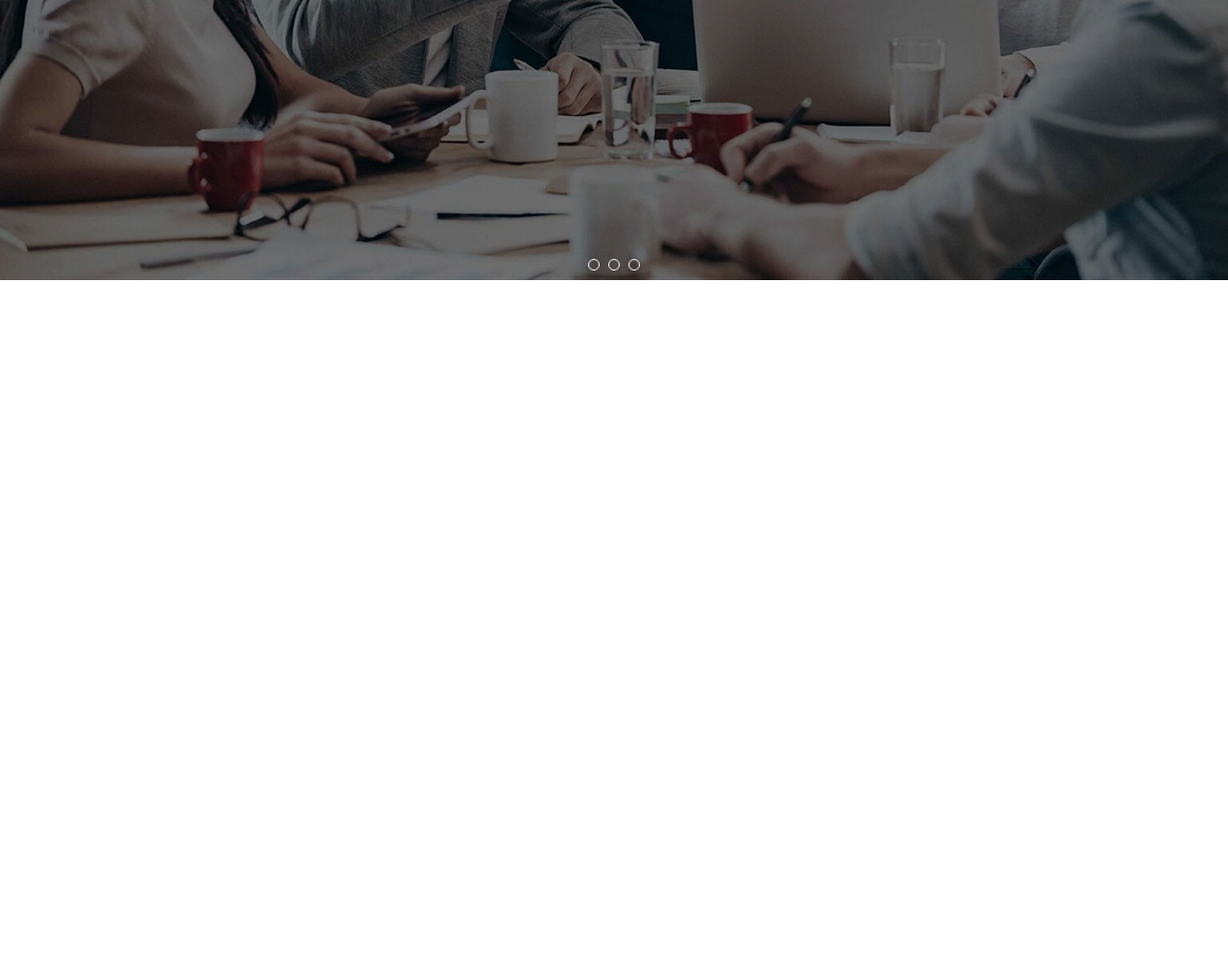
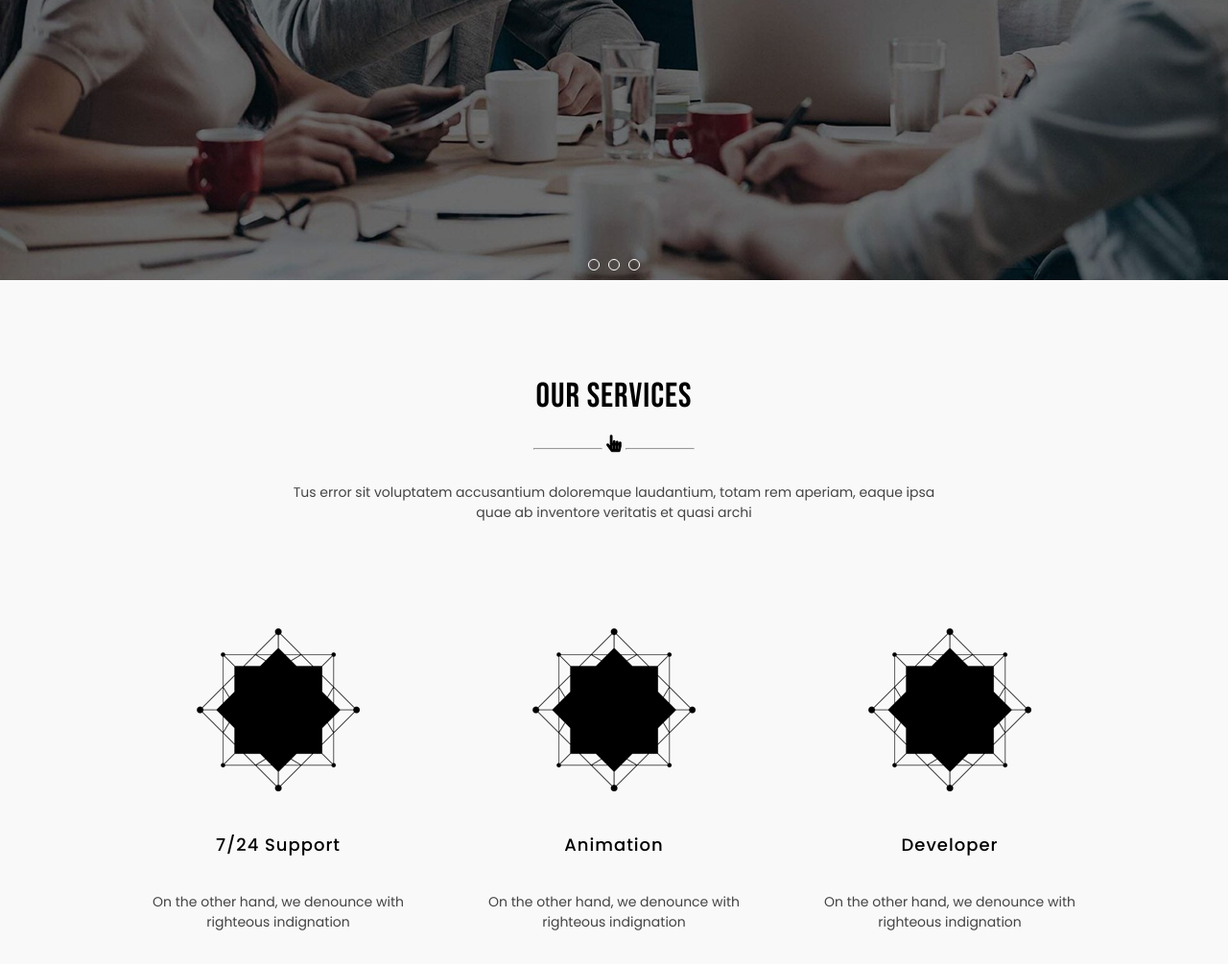
Before and after one commit to yusufisbilir/Kolp-Creative, a plain HTML site: page index.html in a window 1280 px wide. Shown: the part 508-1513 px from the top of the page at 96% size. Before the commit the page ends 800 px from the top, so only its background shows below. Drawn offline with Linux system fonts and the light colour scheme.

Commit message:
our services part done

```diff
--- a/css/main.css
+++ b/css/main.css
@@ -87,3 +87,81 @@ header{
 .slider-controls span:not(:last-child){
     margin-right: 5px;
 }
+
+
+
+/* Our Services */
+#our-services{
+    display: flex;
+    flex-direction: column;
+    justify-content: center;
+    align-items: center;
+    background-color: #f9f9f9;
+}
+.services-top{
+    text-align: center;
+    margin: 100px 0;
+}
+.page-title-heading h1{
+    font-size: 36px;
+    font-weight: 200;
+    letter-spacing: 1px;
+    margin-bottom: 18px;
+}
+.page-title-icon hr{
+    display: inline-block;
+    width: 72px;
+    color: #c4c4c1;
+}
+.page-title-icon i{
+    font-size: 18px;
+}
+.page-title-text{
+    margin-top: 28px;
+    color: #444;
+}
+
+.services-bottom{
+    display: flex;
+    align-items: center;
+    justify-content: center;
+}
+.services-bottom-icon{
+    text-align: center;
+}
+.services{
+    height: 360px;
+    width: 350px;
+    padding-top: 10px;
+    transition: .3s all;
+}
+.services:hover{
+    background-color: #fff;
+    box-shadow: 1px 1px 10px rgba(0, 0, 0, 0.1) ;
+    padding-top: 50px;
+}
+.services-bottom-icon img{
+    transition: .2s all;
+}
+.services:hover .services-bottom-icon img{
+    filter: invert(63%) sepia(73%) saturate(5486%) hue-rotate(324deg) brightness(100%) contrast(89%);
+}
+.services:hover .services-bottom-text p{
+    display: none;
+}
+.services-bottom-text{
+    padding: 0 20px;
+}
+.services-bottom-text h1{
+    margin: 36px 0;
+    text-align: center;
+    letter-spacing: 1px;
+    font-size: 18px;
+    font-weight: 500;
+    font-family: 'Poppins', sans-serif;
+}
+.services-bottom-text p{
+    font-family: 'Poppins', sans-serif;
+    text-align: center;
+    color: #444;
+}
--- a/index.html
+++ b/index.html
@@ -40,5 +40,56 @@
         </div>
     </header>
     <!-- Header End -->
+
+
+    <!-- Our Services Start -->
+    <section id="our-services">
+        <div class="services-top">
+            <div class="page-title">
+                <div class="page-title-heading">
+                    <h1>Our Services</h1>
+                </div>
+                <div class="page-title-icon">
+                    <hr>
+                    <i class="fas fa-hand-pointer"></i>
+                    <hr>
+                </div>
+                <div class="page-title-text">
+                    <p>Tus error sit voluptatem accusantium doloremque laudantium, totam rem aperiam, eaque ipsa <br> quae ab inventore veritatis et quasi archi</p>
+                </div>
+            </div>
+        </div>
+        <div class="services-bottom">
+            <div class="services">
+                <div class="services-bottom-icon">
+                    <img src="img/services-shape.png" alt="Shape">
+                </div>
+                <div class="services-bottom-text">
+                    <h1>7/24 Support</h1>
+                    <p>On the other hand, we denounce with righteous indignation </p>
+                </div>
+            </div>
+            <div class="services">
+                <div class="services-bottom-icon">
+                    <img src="img/services-shape.png" alt="Shape">
+
+                </div>
+                <div class="services-bottom-text">
+                    <h1>Animation</h1>
+                    <p>On the other hand, we denounce with righteous indignation </p>
+                </div>
+            </div>
+            <div class="services">
+                <div class="services-bottom-icon">
+                    <img src="img/services-shape.png" alt="Shape">
+                </div>
+                <div class="services-bottom-text">
+                    <h1>Developer</h1>
+                    <p>On the other hand, we denounce with righteous indignation </p>
+                </div>
+            </div>
+        </div>
+    </section>
+    <!-- Our Services End -->
 </body>
 </html>
```
Also changed, not shown: img/services-shape.png (added).
